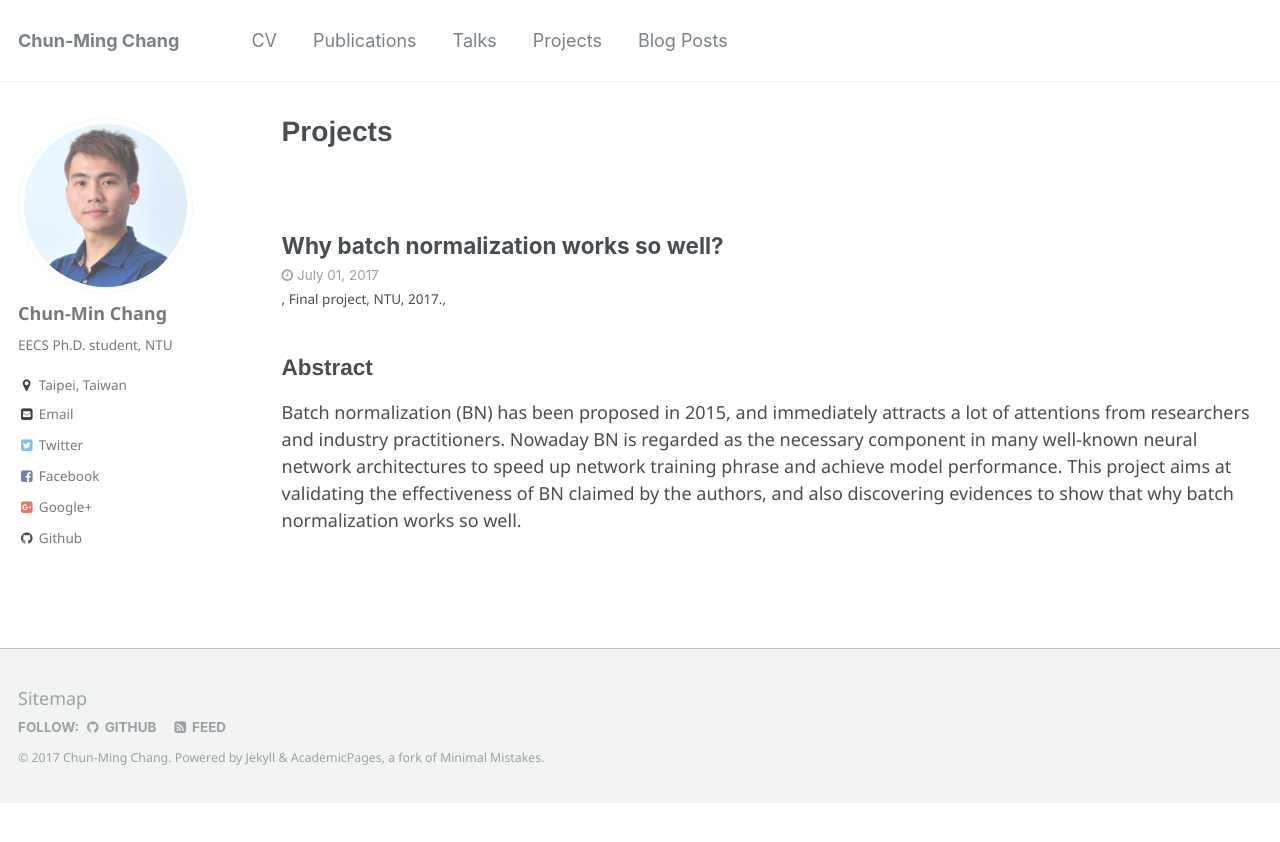
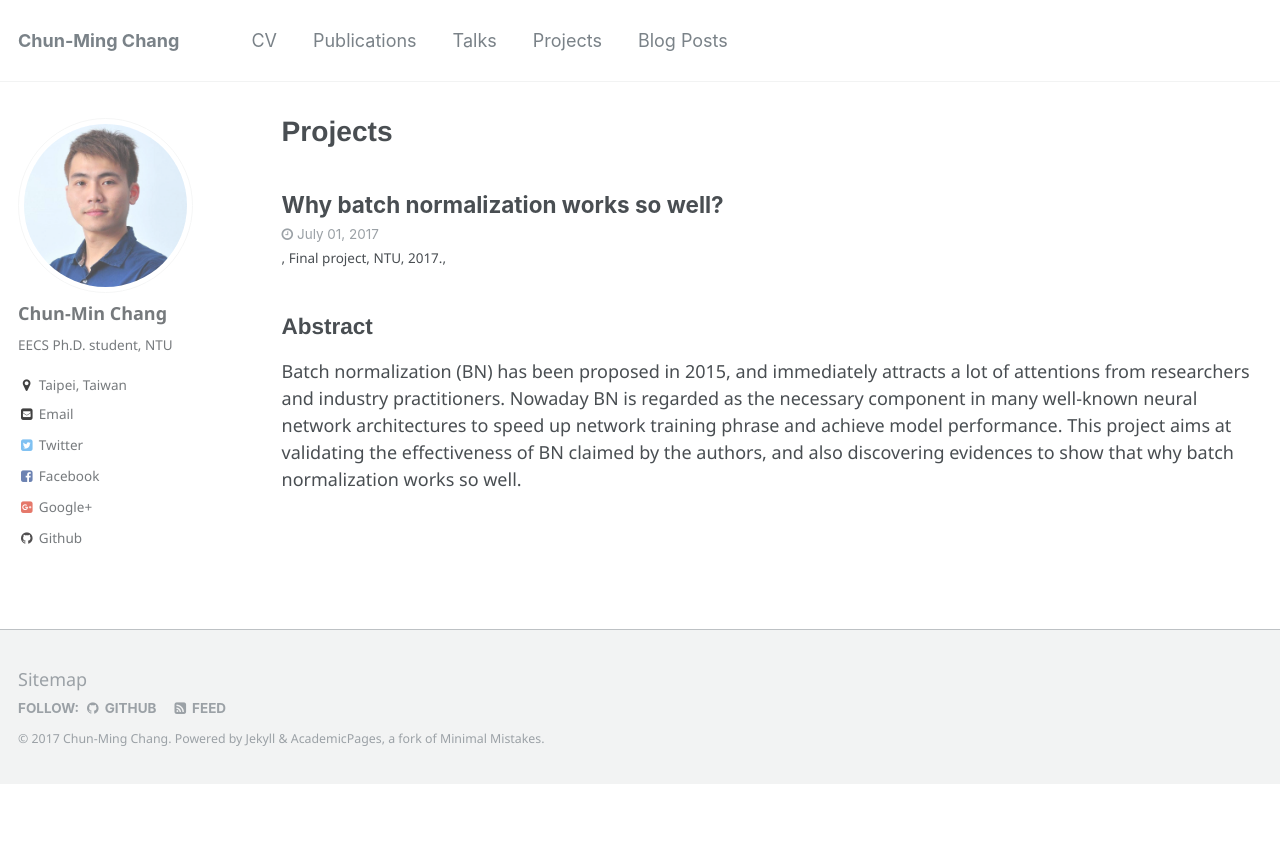
Before and after one commit to NothingHard/NothingHard.github.io, a Jekyll site: the page built from _pages/projects.html, in a window 1280 px wide. Shown: the top 842 px of the page. Built offline with Jekyll 4.4.1, drawn with Linux system fonts in a browser that asks for light colours.

Commit message:
update archive-single-talk

```diff
--- a/_includes/archive-single-talk.html
+++ b/_includes/archive-single-talk.html
@@ -13,8 +13,7 @@
 {% endif %}
 
 <div class="{{ include.type | default: "list" }}__item">
-  <img width="30%" src="{{post.header.teaser}}"></img>
-  <article class="archive__item" itemscope itemtype="http://schema.org/CreativeWork" width="70%">
+  <article class="archive__item" itemscope itemtype="http://schema.org/CreativeWork" width=70%>
     {% if include.type == "grid" and teaser %}
       <div class="archive__item-teaser">
         <img src=
```
